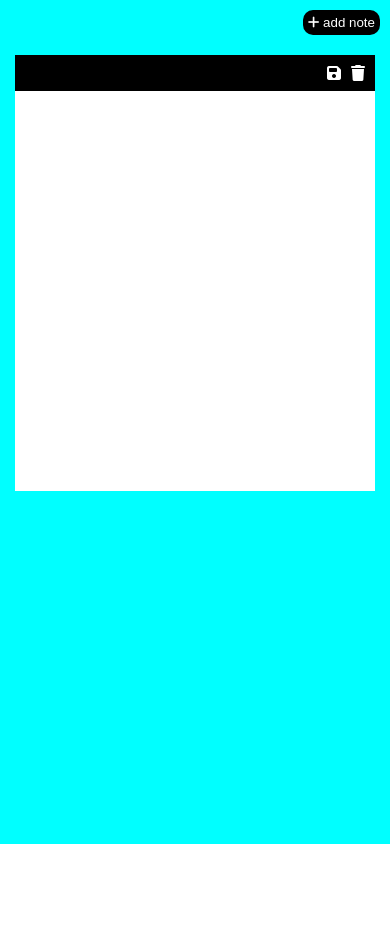
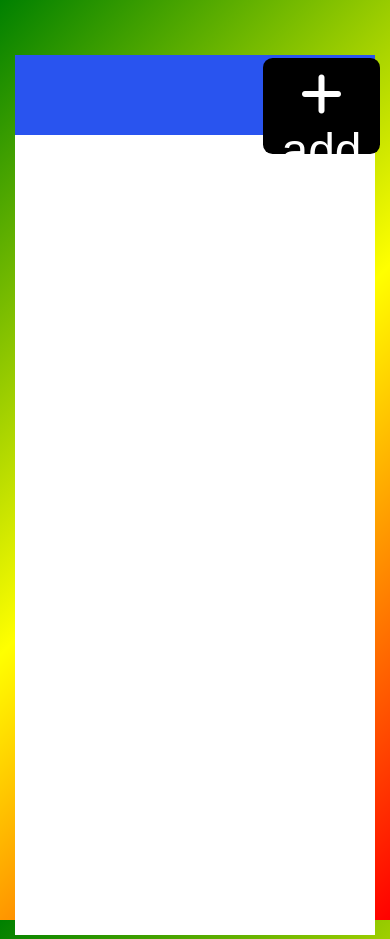
Before and after one commit to ChandniNegi/Notes_App, a plain HTML site: page index.html in a window 390 px wide. Before the commit the page ends 844 px from the top, so only its background shows below. Drawn offline with Linux system fonts and the light colour scheme.

Commit message:
Update style.css

```diff
--- a/style.css
+++ b/style.css
@@ -3,31 +3,33 @@
     margin: 0;
     box-sizing: border-box;
 }
+body{
+    background: linear-gradient(-45deg,red,yellow,green);
+}
 #main{
     width: 100%;
     min-height: 100vh;
-    padding-bottom: 50px;
-    background-color: aqua;
+    padding-bottom: 3.1rem;
     display: flex;
     flex-wrap: wrap;
 }
 .note{
-    height: 400px;
+    height:400px;
     width: 400px;
-    background-color: red;
+    background-color: rgb(109, 248, 245);
     margin: 15px;
     margin-top: 55px;
 }
 .tool{
     width: 100%;
-    background-color:black;
+    background-color:rgb(41, 84, 239);
     color: white;
     padding: 5px;
     display: flex;
     justify-content: end;
 }
 .tool i{
-    padding: 5px;
+    padding:0.32rem;
     cursor: pointer;
 }
 .note textarea{
@@ -35,8 +37,8 @@
     width: 100%;
     height: 100%;
     resize: none;
-    padding: 10px;
-    font-size: 18px;
+    padding: 0.6rem;
+    font-size:4.5rem;
 }
 .note textarea:focus{
     border: 0;
@@ -53,3 +55,27 @@
     border: 0;
     padding: 5px;
 }
+@media only screen and (max-width:1200px) {
+.note{
+    height:50rem;
+    width: 40rem;
+}
+.tool{
+    height: 10%;
+    width: 100%;
+}
+#btn{
+
+    height: 6rem;
+    width: 30%;
+    font-size: 3rem;
+    margin-top: 3rem;
+    background-color: black;
+    color: white;
+    outline: 0;
+    border-radius: 0.6rem;
+    border: 0;
+    padding: 0.6rem;
+}
+
+}
```
